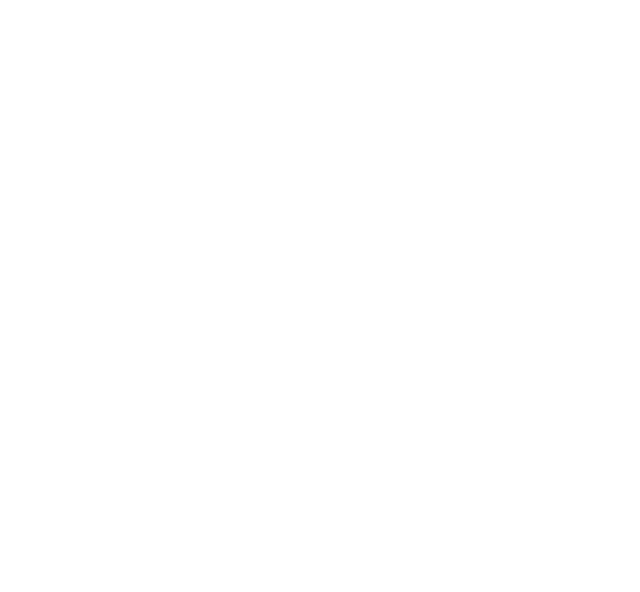
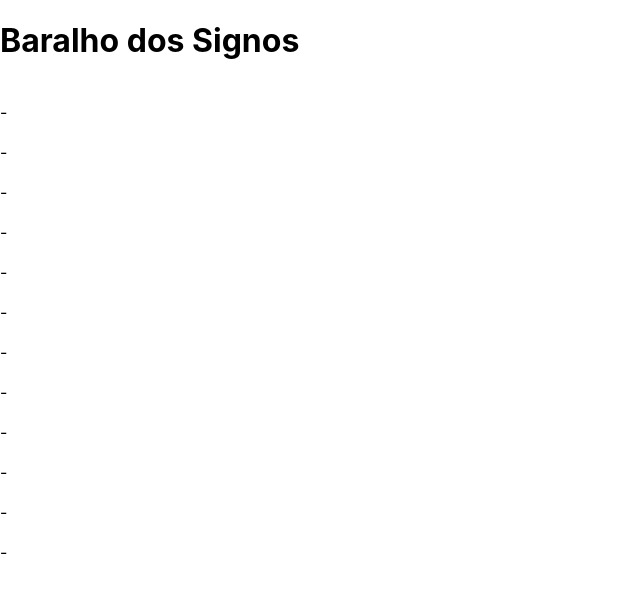
Before and after one commit to Diegodossantos23/baralho-dos-signos, a React (Create React App) app in the folder baralhosignos/: page / in a window 1280 px wide. Shown: the top 592 px of the page, without its empty margins (0-640 px from the left). Built offline with nearby package versions, Linux system fonts and the light colour scheme.

Commit message:
importei a homepage no app.js

```diff
--- a/baralhosignos/src/App.js
+++ b/baralhosignos/src/App.js
@@ -1,9 +1,10 @@
 import React from 'react'
+import HomePage from './screens/HomePage/HomePage'
 
 const App = () => {
   return (
-    <div className="App">
-
+    <div >
+      <HomePage/>
     </div>
   );
 }
```
